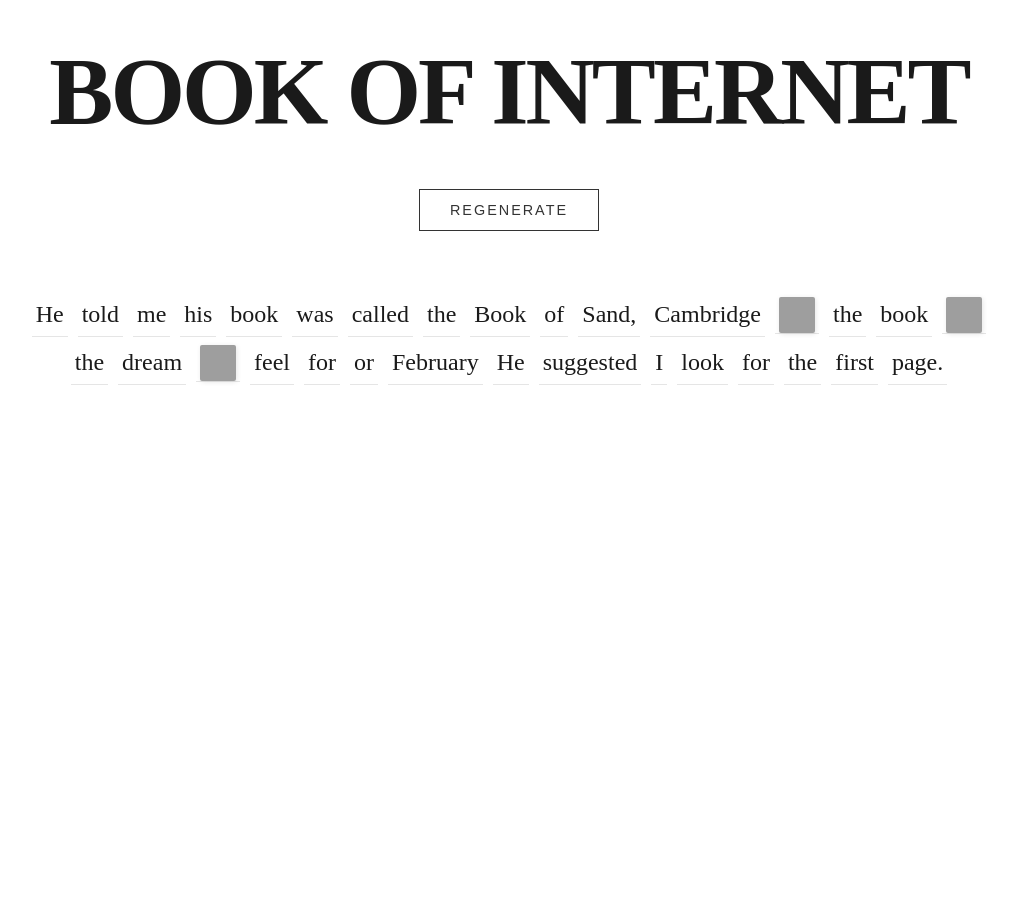
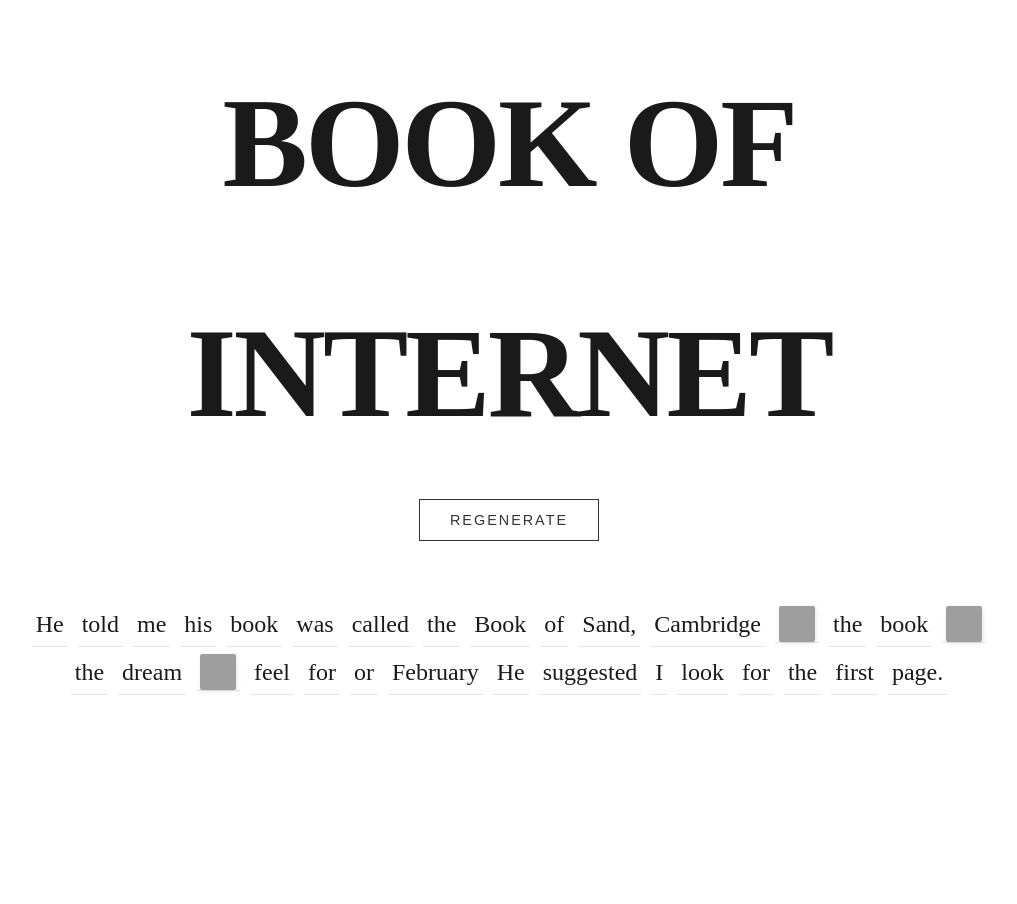
Before and after one commit to l0v3t00th/interaction-project-01, a plain HTML site: page index.html in a window 1280 px wide. Shown: the part 138-1042 px from the top of the page, without its empty margins (131-1148 px from the left). Before the commit the page ends 889 px from the top, so only its background shows below. Drawn offline with Linux system fonts and the light colour scheme; grey boxes are pictures that could not be loaded; a web font is replaced by a local one.

Commit message:
Update style.css

```diff
--- a/style.css
+++ b/style.css
@@ -12,7 +12,7 @@ body {
 }
 
 h1 {
-    font-size: clamp(6rem, 10vw, 6rem);
+    font-size: clamp(8rem, 10vw, 6rem);
     font-weight: 900;
     letter-spacing: -3px;
     margin-bottom: 10px;
@@ -44,7 +44,7 @@ h1 {
     min-height: 300px;
 }
 
-/* 단어 버튼 스타일 */
+
 .word-btn {
     display: inline-flex;
     align-items: center;
@@ -62,7 +62,7 @@ h1 {
     background: rgba(0,0,0,0.05);
 }
 
-/* 이미지 스타일 */
+
 .word-img {
     height: 1.5em;
     width: auto;
```
